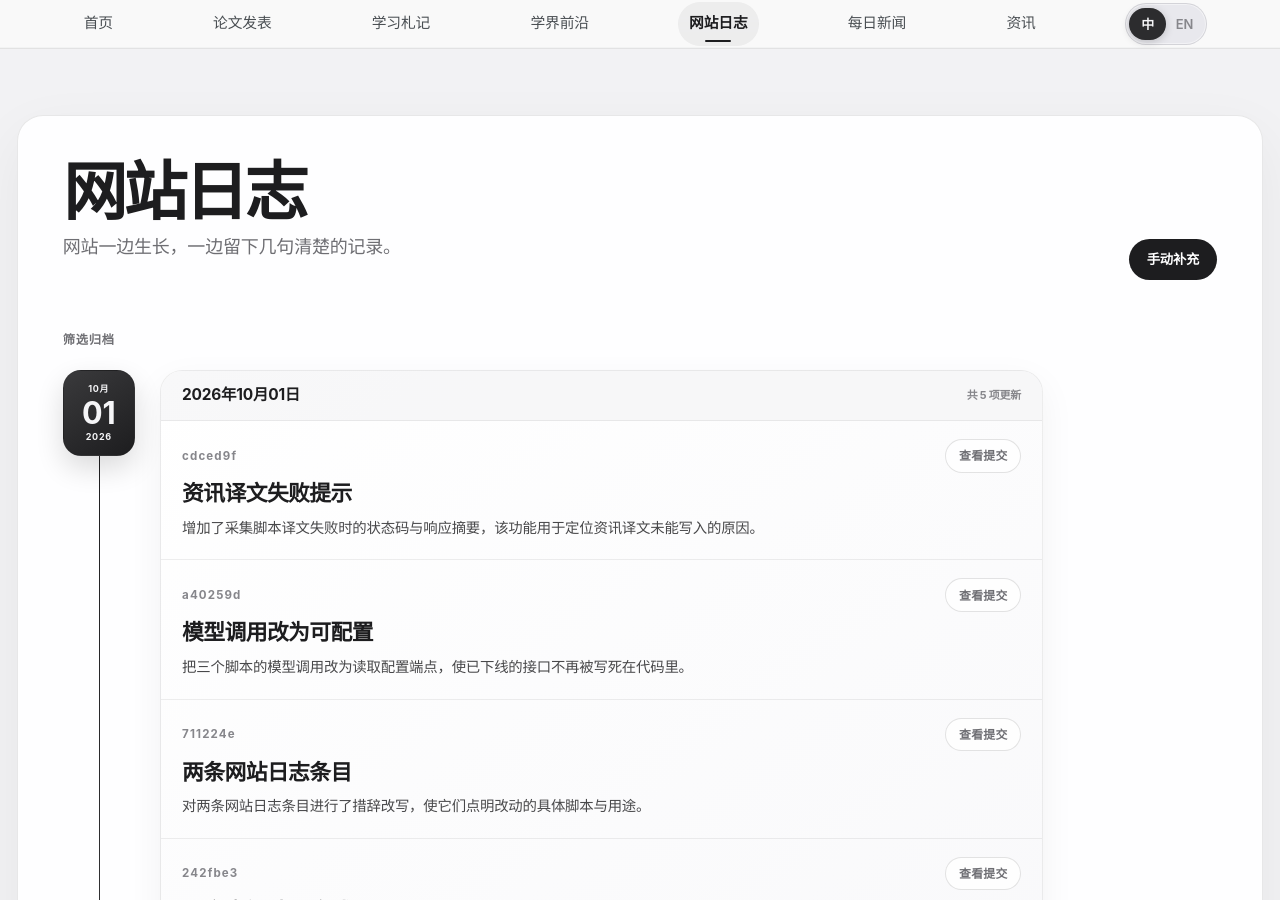
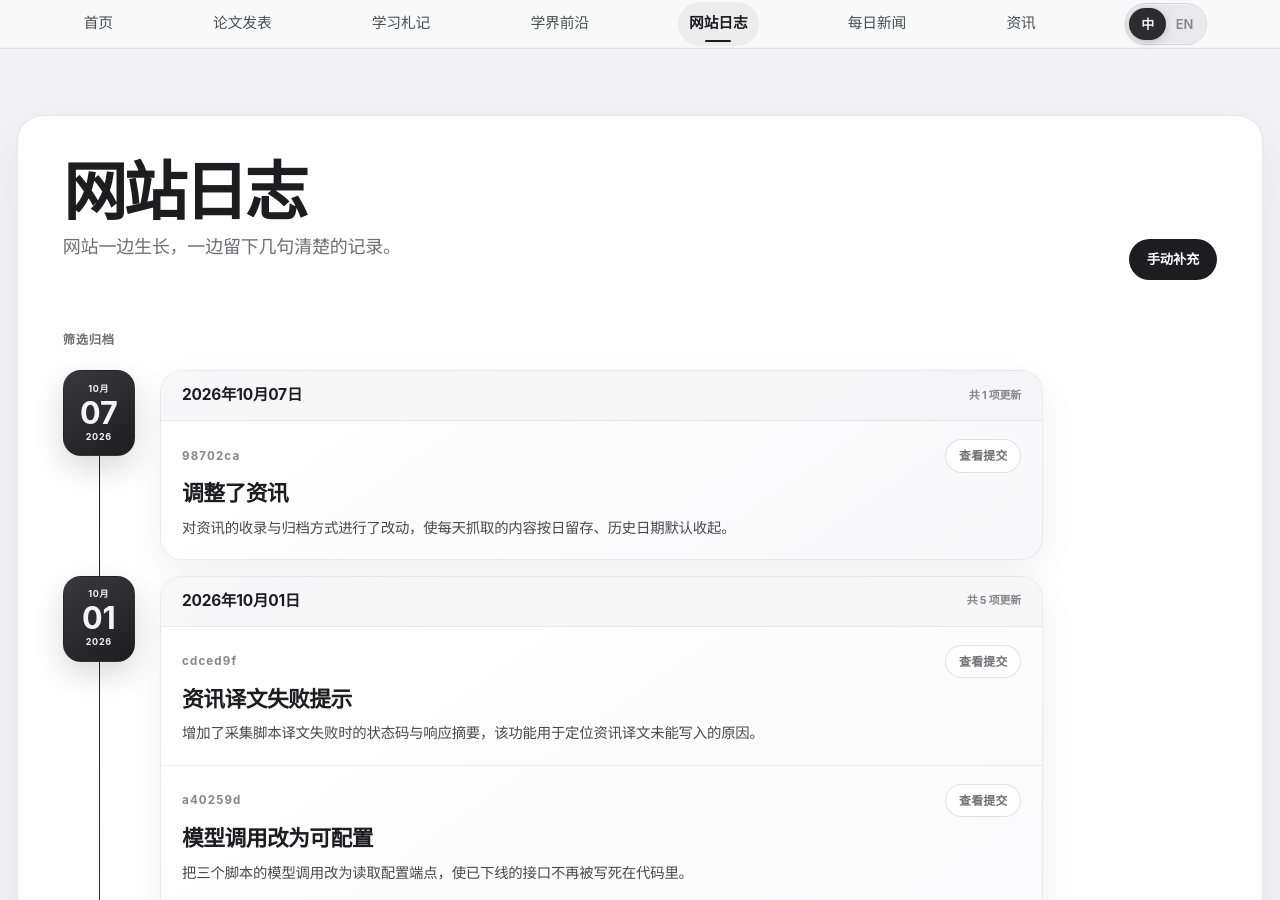
Before and after one commit to HaoxiangLuo/HaoxiangLuo.github.io, a Jekyll site: the page built from _pages/site-log-zh.html, in a window 1280 px wide and 900 px high. Built offline with Jekyll 4.4.1, drawn with Linux system fonts in a browser that asks for light colours; a style sheet for code colours, icons or effects is not loaded.

Commit message:
Record site update 98702ca761a90799a690cdd33998350664c1f081

```diff
--- a/_data/site_updates.json
+++ b/_data/site_updates.json
@@ -1,4 +1,18 @@
 [
+  {
+    "date": "2026-10-07",
+    "title_zh": "调整了资讯",
+    "title_en": "Refined Opportunities",
+    "message": "为资讯条目补入中英文标题与地点译文",
+    "story_zh": "对资讯的收录与归档方式进行了改动，使每天抓取的内容按日留存、历史日期默认收起。",
+    "story_en": "Changed how Opportunities is collected and archived so each day's items are kept by date and earlier days stay folded.",
+    "purpose_zh": "更新站内页面、板块或脚本的内容组织与呈现方式。",
+    "purpose_en": "为资讯条目补入中英文标题与地点译文",
+    "details_zh": "调整资讯页面的收录内容、板块结构或自动采集。",
+    "details_en": "Refined the opportunities archive, sections, or automatic collection.",
+    "sha": "98702ca",
+    "url": "https://github.com/HaoxiangLuo/HaoxiangLuo.github.io/commit/98702ca761a90799a690cdd33998350664c1f081"
+  },
   {
     "date": "2026-10-01",
     "title_zh": "资讯译文失败提示",
```
Also changed, not shown: assets/data/archive/manifest.json, 1 other file.
